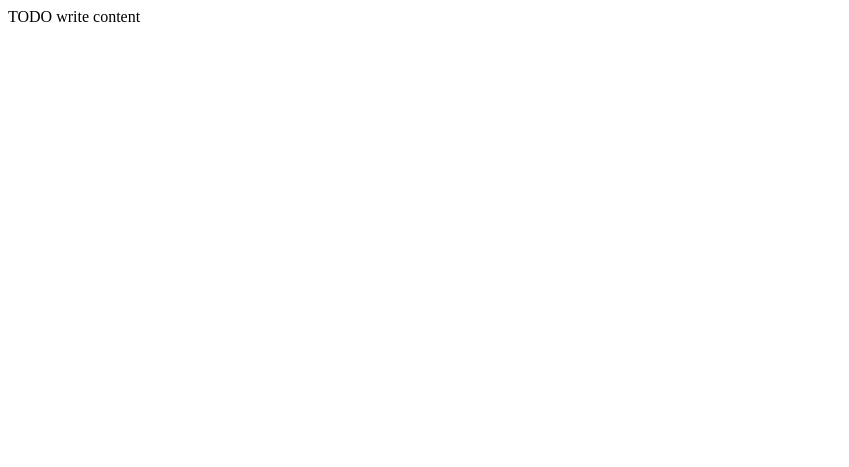
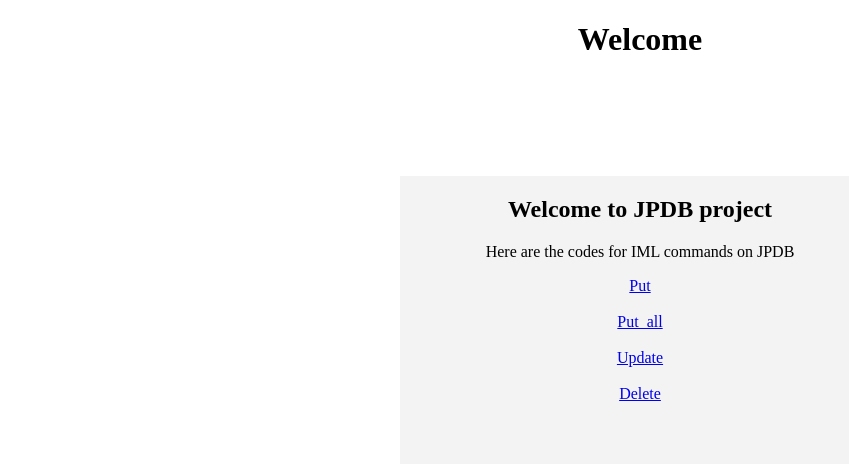
Before and after one commit to sohamsalkar/JSONpowerDB_L2X, a plain HTML site: page index.html in a window 1280 px wide. Shown: the whole page, without its empty margins (0-849 px from the left). Drawn offline with Linux system fonts and the light colour scheme.

Commit message:
Update index.html

```diff
--- a/index.html
+++ b/index.html
@@ -6,11 +6,33 @@ and open the template in the editor.
 -->
 <html>
     <head>
-        <title>TODO supply a title</title>
+        <title>Login2Xplore's JsonPowerDB</title>
         <meta charset="UTF-8">
         <meta name="viewport" content="width=device-width, initial-scale=1.0">
+        <style>
+            #container{
+                position: fixed;
+                top: 40%;
+                left: 50%;
+                width:30em;
+                height:18em;
+                margin-top: -9em;
+                margin-left: -15em;
+                border: 1px solid #ccc;
+                background-color: #f3f3f3;
+                border: activecaption;
+            }
+        </style>
     </head>
     <body>
-        <div>TODO write content</div>
-    </body>
-</html>
+        <center><h1>Welcome</h1></center>
+        <div id="container">
+            <center>
+                <h2>Welcome to JPDB project</h2>
+                <p>Here are the codes for IML commands on JPDB</p>
+                <a href="#">Put</a> <br><br>
+                <a href="#">Put_all</a><br><br>
+                <a href="#">Update</a><br><br>
+                <a href="#">Delete</a>
+            </center>
+        </div>
```
